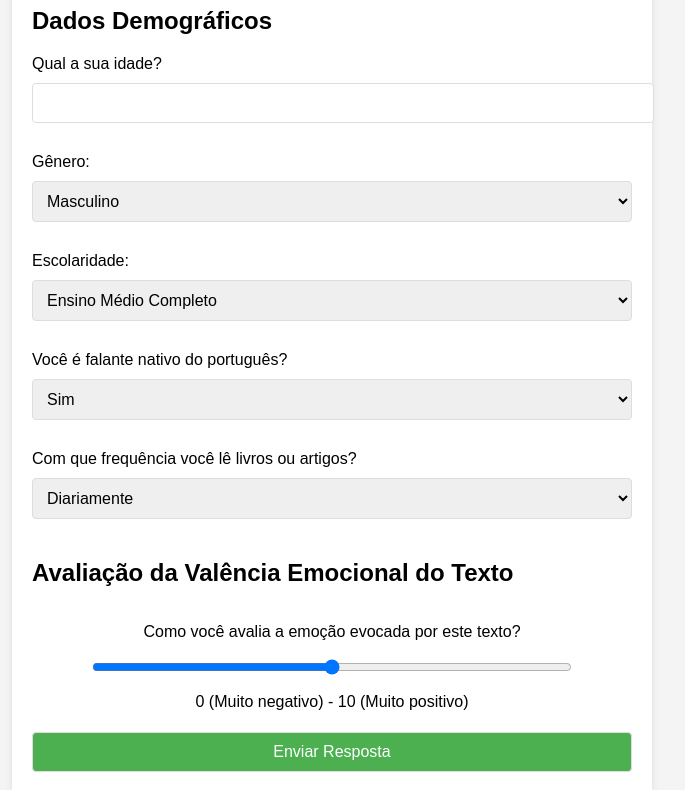
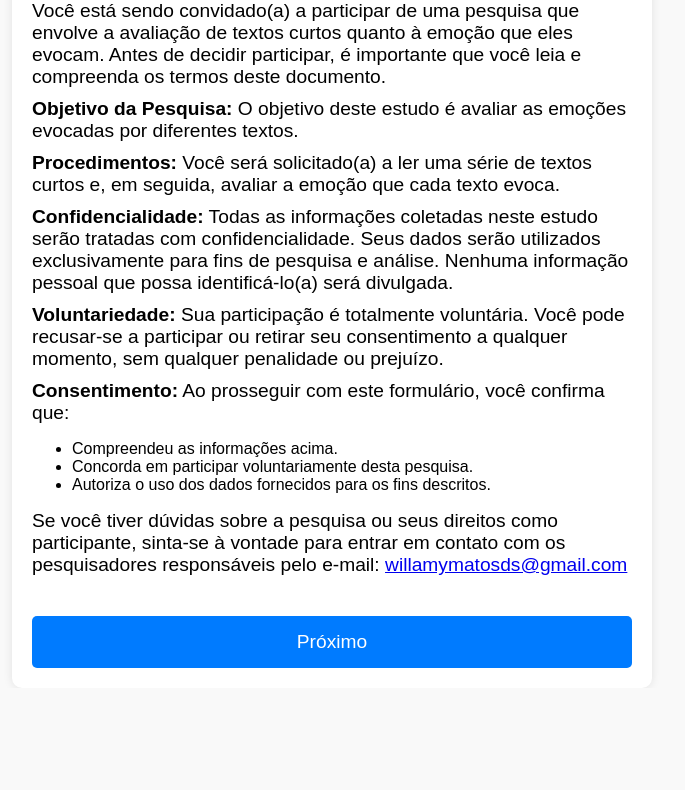
Before and after one commit to willamymatosds/formularioemocoes, a plain HTML site: page index.html in a window 1280 px wide. Shown: the part 121-911 px from the top of the page, without its empty margins (308-993 px from the left). After the commit the page ends 809 px from the top, so only its background shows below. Drawn offline with Linux system fonts and the light colour scheme.

Commit message:
Update index.html

```diff
--- a/index.html
+++ b/index.html
@@ -1,162 +1,218 @@
 <!DOCTYPE html>
-<html lang="pt-br">
+<html lang="pt">
 <head>
     <meta charset="UTF-8">
     <meta name="viewport" content="width=device-width, initial-scale=1.0">
-  <title>Pesquisa de Avaliação Emocional</title>
+    <title>Pesquisa de Avaliação de Emoção - Escala de Cor</title>
     <style>
         body {
             font-family: Arial, sans-serif;
-      padding: 20px;
-      background-color: #f4f4f4;
-    }
-    .container {
-      width: 100%;
-      max-width: 600px;
-      margin: 0 auto;
-      background-color: #fff;
-      padding: 20px;
-      border-radius: 8px;
-      box-shadow: 0 4px 6px rgba(0, 0, 0, 0.1);
-    }
-    h1 {
-      text-align: center;
-    }
-    label {
-      font-size: 16px;
-      display: block;
-      margin: 10px 0 5px;
-    }
-    select, input[type="text"], input[type="submit"] {
-      width: 100%;
-      padding: 10px;
-      font-size: 16px;
-      margin: 5px 0 20px;
-      border-radius: 4px;
-      border: 1px solid #ddd;
-    }
-    .slider-container {
+            background-color: #f9f9f9;
+            margin: 0;
+            padding: 0;
+            height: 100vh;
             display: flex;
             justify-content: center;
             align-items: center;
+            flex-direction: column;
+        }
+        h1 {
+            color: #333;
+            font-size: 2em;
+            text-align: center;
+            margin-bottom: 30px;
+        }
+        .form-section {
+            width: 100%;
+            max-width: 600px;
+            background-color: #fff;
+            padding: 20px;
+            border-radius: 10px;
+            box-shadow: 0 0 10px rgba(0, 0, 0, 0.1);
+            margin-bottom: 20px;
+            display: none;
+        }
+        .form-section.active {
+            display: block;
+        }
+        .button {
+            width: 100%;
+            padding: 15px;
+            font-size: 1.2em;
+            background-color: #007BFF;
+            color: white;
+            border: none;
+            border-radius: 5px;
+            cursor: pointer;
+            margin-top: 30px;
+        }
+        .button:hover {
+            background-color: #0056b3;
+        }
+        .scale-container {
+            width: 100%;
+            height: 40px;
+            background: linear-gradient(to right, red, yellow, green, blue);
+            position: relative;
+            margin-top: 20px;
+            border: 2px solid #ddd;
+            border-radius: 5px;
         }
         .slider {
-      width: 80%;
+            position: absolute;
+            top: 50%;
+            left: 50%;
+            width: 20px;
+            height: 20px;
+            background-color: white;
+            border: 2px solid #007BFF;
+            border-radius: 50%;
+            cursor: pointer;
+            transform: translate(-50%, -50%);
         }
-    .submit-btn {
-      background-color: #4CAF50;
-      color: white;
-      font-size: 16px;
-      cursor: pointer;
-    }
-    .submit-btn:hover {
-      background-color: #45a049;
-    }
-    .center {
-      display: flex;
-      justify-content: center;
-      align-items: center;
+        .form-section h2, .form-section p {
+            font-size: 1.2em;
+            margin: 10px 0;
         }
     </style>
 </head>
 <body>
+    <h1>Pesquisa de Avaliação de Emoção</h1>
 
-  <div class="container">
-    <h1>Pesquisa de Avaliação Emocional</h1>
+    <!-- Página 1: Introdução e Consentimento -->
+    <div class="form-section active" id="page1">
+        <h2>Prezado(a) Participante,</h2>
+        <p>Você está sendo convidado(a) a participar de uma pesquisa que envolve a avaliação de textos curtos quanto à emoção que eles evocam. Antes de decidir participar, é importante que você leia e compreenda os termos deste documento.</p>
+        <p><strong>Objetivo da Pesquisa:</strong> O objetivo deste estudo é avaliar as emoções evocadas por diferentes textos.</p>
+        <p><strong>Procedimentos:</strong> Você será solicitado(a) a ler uma série de textos curtos e, em seguida, avaliar a emoção que cada texto evoca.</p>
+        <p><strong>Confidencialidade:</strong> Todas as informações coletadas neste estudo serão tratadas com confidencialidade. Seus dados serão utilizados exclusivamente para fins de pesquisa e análise. Nenhuma informação pessoal que possa identificá-lo(a) será divulgada.</p>
+        <p><strong>Voluntariedade:</strong> Sua participação é totalmente voluntária. Você pode recusar-se a participar ou retirar seu consentimento a qualquer momento, sem qualquer penalidade ou prejuízo.</p>
+        <p><strong>Consentimento:</strong> Ao prosseguir com este formulário, você confirma que:</p>
+        <ul>
+            <li>Compreendeu as informações acima.</li>
+            <li>Concorda em participar voluntariamente desta pesquisa.</li>
+            <li>Autoriza o uso dos dados fornecidos para os fins descritos.</li>
+        </ul>
+        <p>Se você tiver dúvidas sobre a pesquisa ou seus direitos como participante, sinta-se à vontade para entrar em contato com os pesquisadores responsáveis pelo e-mail: <a href="mailto:willamymatosds@gmail.com">willamymatosds@gmail.com</a></p>
+        <button class="button" onclick="nextPage(2)">Próximo</button>
+    </div>
 
-    <!-- Dados Demográficos -->
-    <form id="surveyForm" action="https://script.google.com/macros/s/AKfycbz2cc2yIJDbzcL75KCsWxYdA4GsB0rRA6z0_XMCuC62B7x9UJv8mIGLsadGBl3Uxep3/exec" method="POST">
+    <!-- Página 2: Dados Demográficos -->
+    <div class="form-section" id="page2">
         <h2>Dados Demográficos</h2>
-
+        <form id="formulario">
             <label for="idade">Qual a sua idade?</label>
-      <input type="text" id="idade" name="idade" required>
+            <input type="number" id="idade" name="idade" required><br>
 
             <label for="genero">Gênero:</label>
-      <select id="genero" name="genero" required>
+            <select id="genero" name="genero">
                 <option value="masculino">Masculino</option>
                 <option value="feminino">Feminino</option>
-      </select>
+            </select><br>
 
             <label for="escolaridade">Escolaridade:</label>
-      <select id="escolaridade" name="escolaridade" required>
-        <option value="Ensino Médio Completo">Ensino Médio Completo</option>
-        <option value="Ensino Superior Incompleto">Ensino Superior Incompleto</option>
-        <option value="Ensino Superior Completo">Ensino Superior Completo</option>
-        <option value="Pós-Graduação">Pós-Graduação</option>
-      </select>
+            <select id="escolaridade" name="escolaridade">
+                <option value="ensino_medio_completo">Ensino Médio Completo</option>
+                <option value="ensino_superior_incompleto">Ensino Superior Incompleto</option>
+                <option value="ensino_superior_completo">Ensino Superior Completo</option>
+                <option value="pos_graduacao">Pós-Graduação</option>
+            </select><br>
 
             <label for="falante_nativo">Você é falante nativo do português?</label>
-      <select id="falante_nativo" name="falante_nativo" required>
-        <option value="Sim">Sim</option>
-        <option value="Não">Não</option>
-      </select>
+            <select id="falante_nativo" name="falante_nativo">
+                <option value="sim">Sim</option>
+                <option value="nao">Não</option>
+            </select><br>
 
             <label for="frequencia_leitura">Com que frequência você lê livros ou artigos?</label>
-      <select id="frequencia_leitura" name="frequencia_leitura" required>
-        <option value="Diariamente">Diariamente</option>
-        <option value="Semanalmente">Semanalmente</option>
-        <option value="Mensalmente">Mensalmente</option>
-        <option value="Raramente">Raramente</option>
-        <option value="Nunca">Nunca</option>
-      </select>
+            <select id="frequencia_leitura" name="frequencia_leitura">
+                <option value="diariamente">Diariamente</option>
+                <option value="semanalmente">Semanalmente</option>
+                <option value="mensalmente">Mensalmente</option>
+                <option value="raramente">Raramente</option>
+                <option value="nunca">Nunca</option>
+            </select><br>
 
-      <h2>Avaliação da Valência Emocional do Texto</h2>
-
-      <div class="center">
-        <p>Como você avalia a emoção evocada por este texto?</p>
-      </div>
-
-      <div class="slider-container">
-        <input type="range" id="avaliacao_valencia" name="avaliacao_valencia" min="0" max="10" step="0.5" value="5" class="slider" required>
-      </div>
-
-      <div class="center">
-        <p>0 (Muito negativo) - 10 (Muito positivo)</p>
-      </div>
-
-      <input type="submit" value="Enviar Resposta" class="submit-btn">
+            <button class="button" type="button" onclick="nextPage(3)">Próximo</button>
         </form>
     </div>
 
+    <!-- Página 3: Avaliação do Texto com Escala de Cor -->
+    <div class="form-section" id="page3">
+        <h2>Avaliação do Texto</h2>
+        <p>Hoje, me despedi de uma pessoa muito importante na minha vida. O enterro foi silencioso, e o peso da ausência tomou conta de mim. As lágrimas vieram sem que eu pudesse controlá-las. Senti como se uma parte de mim tivesse sido arrancada, deixando um buraco que nunca mais será preenchido. Enquanto as pessoas ao redor também choravam, eu tentava entender como seguir em frente sem aquela pessoa ao meu lado.</p>
+
+        <h3>Marque a posição da valência emocional na escala abaixo</h3>
+        <div class="scale-container" id="scale">
+            <div class="slider" id="slider" style="left: 50%;"></div>
+        </div>
+
+        <button class="button" type="button" id="submitForm">Enviar</button>
+    </div>
+
     <script>
-    // Adicionando um evento de envio para o formulário
-    document.getElementById('surveyForm').addEventListener('submit', function(event) {
-      // Impede o envio tradicional para garantir que a resposta seja enviada para o Apps Script
-      event.preventDefault();
+        let currentPage = 1;
 
-      // Coleta os dados do formulário
-      var idade = document.getElementById('idade').value;
-      var genero = document.getElementById('genero').value;
-      var escolaridade = document.getElementById('escolaridade').value;
-      var falanteNativo = document.getElementById('falante_nativo').value;
-      var frequenciaLeitura = document.getElementById('frequencia_leitura').value;
-      var avaliacaoValencia = document.getElementById('avaliacao_valencia').value;
+        function nextPage(pageNumber) {
+            document.getElementById(`page${currentPage}`).classList.remove('active');
+            document.getElementById(`page${pageNumber}`).classList.add('active');
+            currentPage = pageNumber;
+        }
 
-      // Criação do objeto de dados a serem enviados
-      var formData = new FormData();
+        // Função de movimentação da escala
+        const scale = document.getElementById('scale');
+        const slider = document.getElementById('slider');
+        let isDragging = false;
+
+        slider.addEventListener('mousedown', function(event) {
+            isDragging = true;
+        });
+
+        document.addEventListener('mousemove', function(event) {
+            if (isDragging) {
+                const rect = scale.getBoundingClientRect();
+                let x = event.clientX - rect.left;
+                x = Math.max(0, Math.min(x, rect.width));
+                slider.style.left = `${x - slider.offsetWidth / 2}px`;
+            }
+        });
+
+        document.addEventListener('mouseup', function() {
+            isDragging = false;
+        });
+
+        // Enviar dados para o Google Spreadsheet
+        document.getElementById('submitForm').addEventListener('click', function() {
+            const rect = scale.getBoundingClientRect();
+            const xPosition = parseFloat(slider.style.left) + slider.offsetWidth / 2;
+            const valencia = (xPosition / rect.width) * 10; // valor entre 0 e 10
+
+            const idade = document.getElementById('idade').value;
+            const genero = document.getElementById('genero').value;
+            const escolaridade = document.getElementById('escolaridade').value;
+            const falanteNativo = document.getElementById('falante_nativo').value;
+            const frequenciaLeitura = document.getElementById('frequencia_leitura').value;
+
+            const formData = new FormData();
             formData.append('idade', idade);
             formData.append('genero', genero);
             formData.append('escolaridade', escolaridade);
             formData.append('falante_nativo', falanteNativo);
             formData.append('frequencia_leitura', frequenciaLeitura);
-      formData.append('avaliacao_valencia', avaliacaoValencia);
+            formData.append('avaliacao_valencia', valencia);
 
-      // Enviar os dados para o Apps Script
             fetch('https://script.google.com/macros/s/AKfycbz2cc2yIJDbzcL75KCsWxYdA4GsB0rRA6z0_XMCuC62B7x9UJv8mIGLsadGBl3Uxep3/exec', {
                 method: 'POST',
                 body: formData
             })
             .then(response => response.text())
             .then(data => {
-        alert('Obrigado pela sua resposta!');
-        // Redireciona o usuário para uma nova página ou fecha o formulário, por exemplo
+                alert("Obrigado pela sua resposta!");
             })
             .catch(error => {
-        alert('Ocorreu um erro ao enviar os dados. Tente novamente.');
-        console.error('Erro:', error);
+                alert("Erro ao enviar resposta. Tente novamente.");
             });
         });
     </script>
-
 </body>
 </html>
```
Lines whose indentation alone changed are shown as unchanged.
